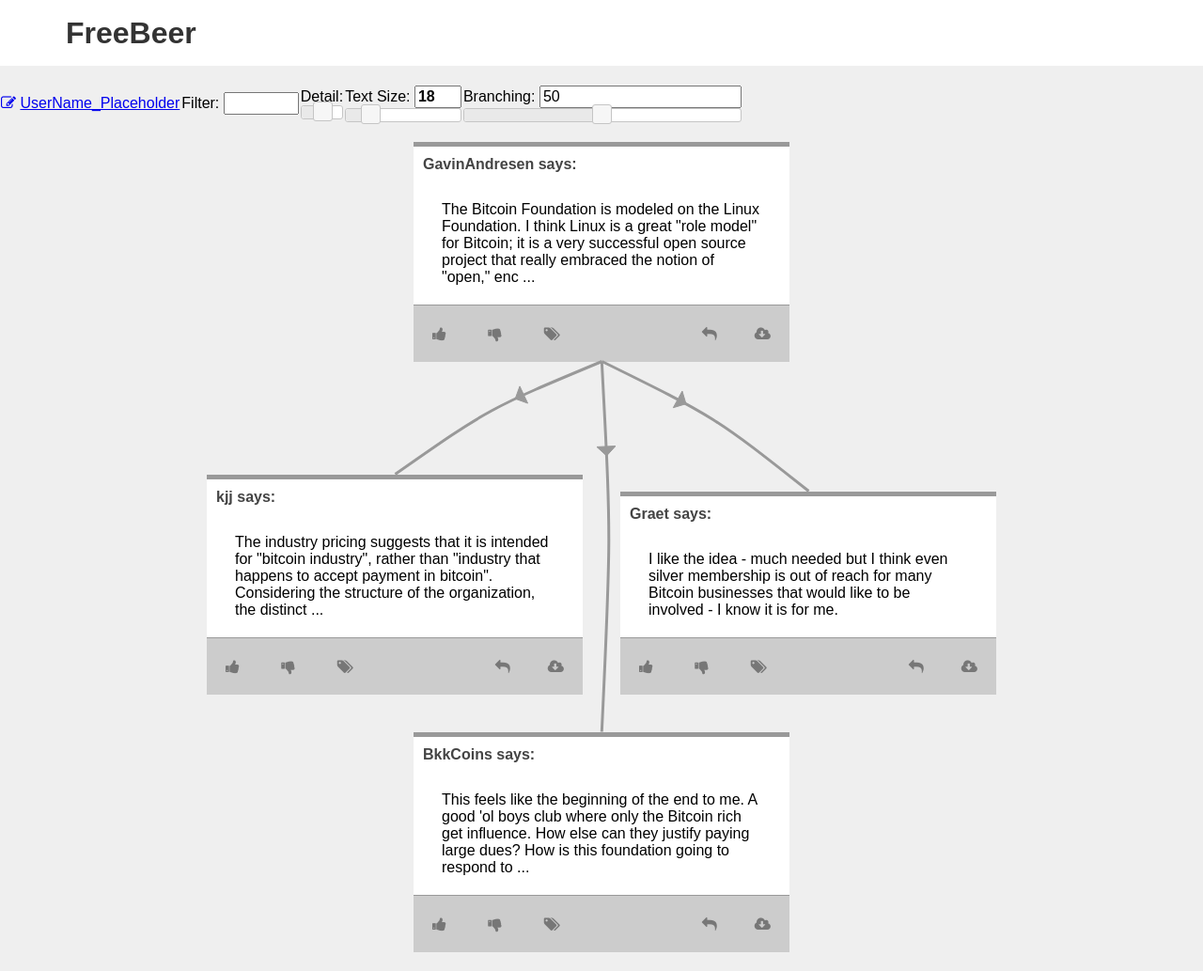
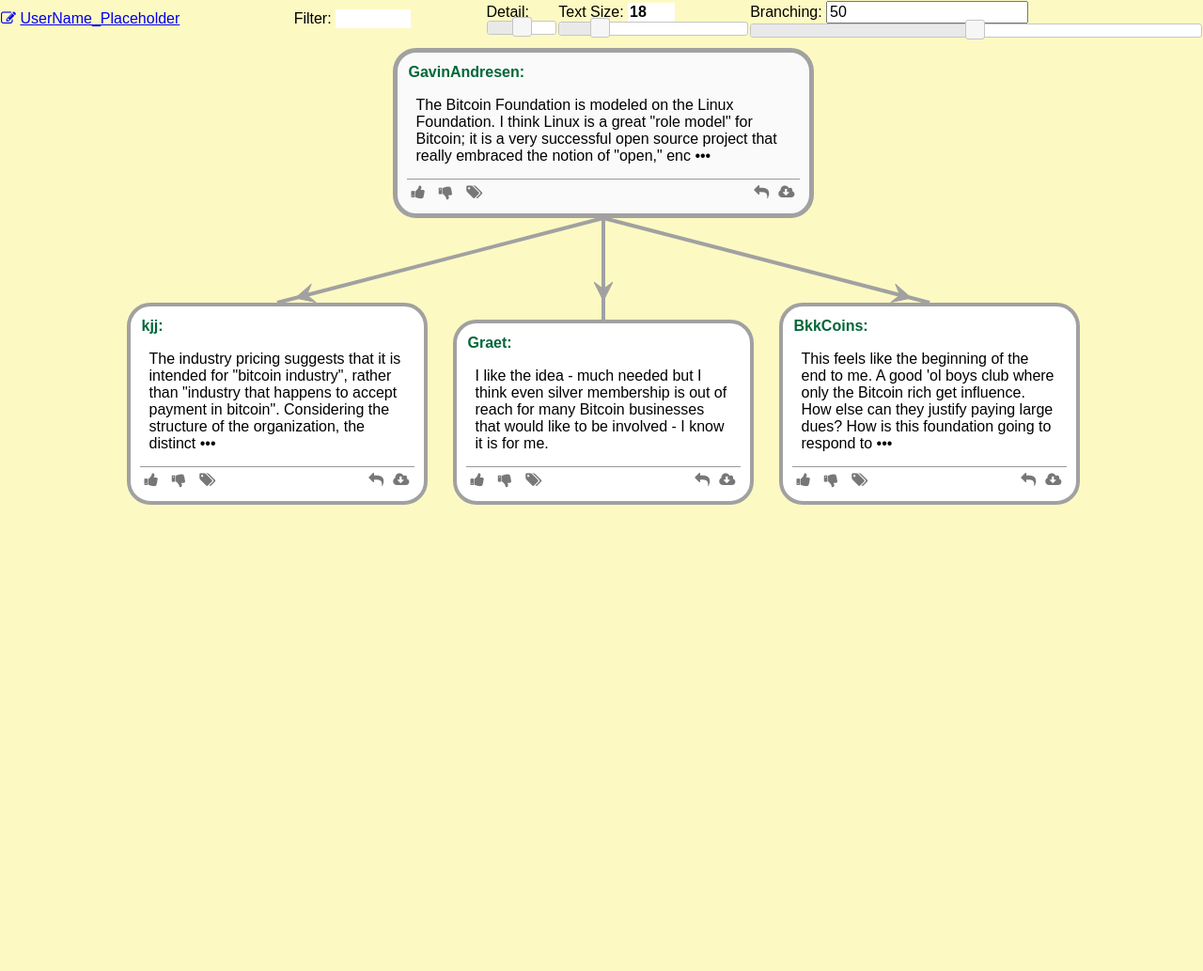
Before and after one commit to Everybit-legacy/everybit.js, a PHP site: page / in a window 1280 px wide. Shown: the whole page at 94% size. After the commit the page ends 537 px from the top, so only its background shows below. Run offline with PHP 8.4, Linux system fonts and the light colour scheme; some libraries are stand-ins or nearby versions.

Commit message:
Begin to restyle jsPlumb for freeBeer

```diff
--- a/index.html
+++ b/index.html
@@ -1,8 +1,10 @@
 <!doctype>
 <html>
 <head>
+    <title>
+        FreeBeer.com: A puffball forum.
+    </title>
     <meta charset="UTF-8">
-    <title>Freebeer</title>
 
     <link rel="stylesheet" href="https://code.jquery.com/ui/1.10.4/themes/smoothness/jquery-ui.css">
     <script src="https://ajax.googleapis.com/ajax/libs/jquery/1.11.0/jquery.min.js"></script>
@@ -18,10 +20,6 @@
 
 </head>
 <body>
-
-<header>
-    <h1>FreeBeer</h1>
-</header>
 
 <section>
     <table class="zoom-controls">
--- a/scripts/index.js
+++ b/scripts/index.js
@@ -4,16 +4,25 @@
 
 // .threshold is NOT a standard DOM property. This adds the property to the DOM.
 // Sets the MAXIMUM characters shown in a post.
+// Using other method
 window.threshold = 200;
+// window.threshold = 10000;
 
 $(document).ready(function() {
 
     // Creates the contents of a Puff (or block).
     var blockContents = function(author, content, id) {
-        var dots = content.length > window.threshold ? ' ...' : '';
+        var dots = content.length > window.threshold ? ' •••' : '';
 
-        return $('<div class="block" id="' + id + '">\
-            <div class="author">' + author + ' says:</div>\
+        // For pure styling test, condition on parent-puff
+        if(id == "parent-puff") {
+            var classToUse = 'blockMain';
+        } else {
+            var classToUse = 'block';
+        }
+
+        return $('<div class="' + classToUse + '" id="' + id + '">\
+            <div class="author">' + author + ':</div>\
             <div class="txt">\
             ' + content.substring(0, window.threshold) + dots + '\
             </div>\
@@ -84,12 +93,12 @@
             source: e0,
             target: e,
             paintStyle: {
-                lineWidth: 3,
-                strokeStyle: "#999"
+                lineWidth: 4,
+                strokeStyle: "#a1a1a1"
             },
-            connector: "StateMachine",
+            connector: "Straight",
             endpoint: "Blank",
-            overlays:[ ["PlainArrow", {location:100, width:20, length:10} ]]
+            overlays:[ ["Arrow", {location:-20, width:20, length:20} ]]
         });
     });
 
--- a/styles/styles.css
+++ b/styles/styles.css
@@ -9,7 +9,7 @@
 }
 
 body {
-	background: #efefef;
+	background: #fdf9c3;
 }
 
 .float-right {
@@ -20,36 +20,64 @@
 	clear: both;
 }
 
+.blockMain {
+    background: #FAFAFA;
+    width: 35%;
+    -webkit-border-radius: 25px;
+    -moz-border-radius: 25px;
+    border-radius: 25px;
+    max-height: 70%;
+    border: 5px solid #a1a1a1;
+    font-family: sans-serif;
+    padding: 10px;
+    margin-top: 10px;
+    margin-bottom: 0px;
+    margin-left: 15px;
+    margin-right: 12px;
+    display: inline-block;
+    box-sizing: border-box;
+    text-align: left;
+    min-width: 400px;
+}
+
+.author {
+    padding: 2px;
+    text-align: left;
+    font-weight: bold;
+    /* color: #2d479a; */
+    color: #006738;
+}
+
+.txt {
+    margin: 10px 5px;
+    padding: 5px;
+    text-align: left;
+}
+
+.bar {
+    border-top: solid 1px #999;
+    text-align: left;
+}
+
 .block {
 	background: #fff;
-	width: 400px;
-	border-top: 5px solid #999;
+	width: 25%;
+    min-width: 300px;
+    max-height: 30%;
+    border-radius: 25px;
+    border: 4px solid #a1a1a1;
+
 	font-family: sans-serif;
+    padding: 10px;
+    margin-top: 10px;
+    margin-bottom: 0px;
+    margin-left: 15px;
+    margin-right: 12px;
 
-	margin: 20px;
 	display: inline-block;
 	box-sizing: border-box;
 }
 
-.block .author {
-	padding: 10px;
-	text-align: left;
-	font-weight: bold;
-	color: #444;
-}
-
-.block .txt {
-	margin: 0 10px;
-	padding: 20px;
-	text-align: left;
-}
-
-.block .bar {
-	height: 60px;
-	background: #ccc;
-	border-top: solid 1px #999;
-	text-align: left;
-}
 
 header {
 	background-color: #fff;
@@ -79,7 +107,7 @@
 
 .btn {
 	display: inline-block;
-	padding: 0 20px;
+	padding: 5px 5px;
 	color: #777;
 }
 
@@ -90,24 +118,24 @@
 }
 
 .btn i {
-	line-height: 60px;
+	/* line-height: 60px; */
 }
 
 .zoom-controls {
-
+    width: 100%;
 }
 
 
 #text-zoom {
 	width: 50px;
-	border: 2;
+	border: 2px;
 	color: black;
 	font-weight: bold;
 }
 
 #puff-filter {
 	width: 80px;
-	border: 2;
+	border: 2px;
 	color: black;
 	font-weight: bold;
 }
```
